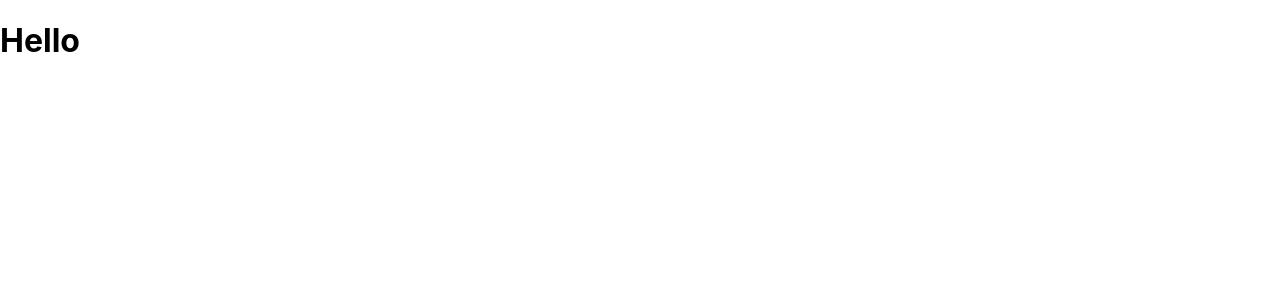
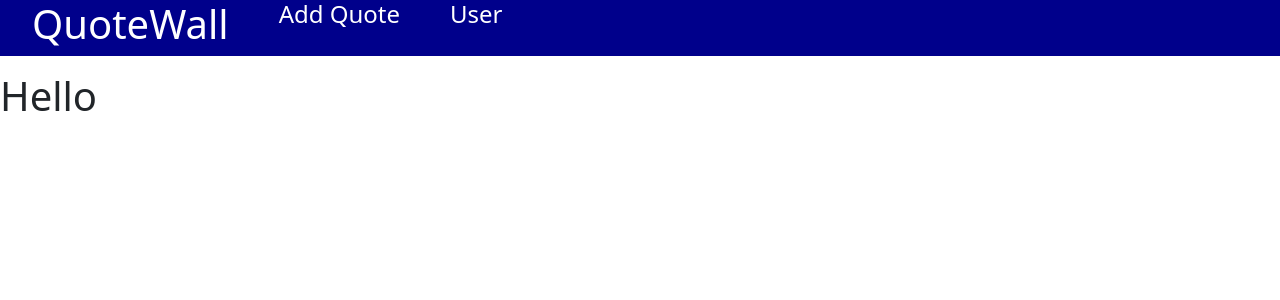
Before and after one commit to Mrmckney/react-quote-wall, a React (Create React App) app: page /login in a window 1280 px wide. Shown: the top 300 px of the page. Built offline with nearby package versions, Linux system fonts and the light colour scheme.

Commit message:
Added nav with routes

```diff
--- a/package.json
+++ b/package.json
@@ -6,8 +6,11 @@
     "@testing-library/jest-dom": "^5.11.4",
     "@testing-library/react": "^11.1.0",
     "@testing-library/user-event": "^12.1.10",
+    "bootstrap": "5.1.0",
     "react": "^17.0.2",
+    "react-bootstrap": "^2.0.0-beta.6",
     "react-dom": "^17.0.2",
+    "react-router-dom": "^5.3.0",
     "react-scripts": "4.0.3",
     "web-vitals": "^1.0.1"
   },
--- a/src/App.css
+++ b/src/App.css
@@ -1,38 +1,13 @@
-.App {
-  text-align: center;
+ul {
+  display: flex;
+  list-style: none;
+  justify-content: left;
 }
 
-.App-logo {
-  height: 40vmin;
-  pointer-events: none;
+nav {
+  background-color: darkblue;
 }
 
-@media (prefers-reduced-motion: no-preference) {
-  .App-logo {
-    animation: App-logo-spin infinite 20s linear;
-  }
+li {
+ padding-right: 50px;
 }
-
-.App-header {
-  background-color: #282c34;
-  min-height: 100vh;
-  display: flex;
-  flex-direction: column;
-  align-items: center;
-  justify-content: center;
-  font-size: calc(10px + 2vmin);
-  color: white;
-}
-
-.App-link {
-  color: #61dafb;
-}
-
-@keyframes App-logo-spin {
-  from {
-    transform: rotate(0deg);
-  }
-  to {
-    transform: rotate(360deg);
-  }
-}
--- a/src/App.js
+++ b/src/App.js
@@ -1,10 +1,45 @@
-import logo from './logo.svg';
+import { BrowserRouter as Router, Switch, Route, Link } from "react-router-dom";
 import './App.css';
+import 'bootstrap/dist/css/bootstrap.min.css';
+import CreateQuote from "./components/CreateQuote";
+import QuoteWall from "./components/QuoteWall";
+import Login from "./components/Login";
 
 function App() {
   return (
-    <h1>Hello</h1>
-  );
+    <Router>
+        <nav>
+          <ul>
+            <li>
+              <Link to="/" style={{textDecoration: "none", color: "white"}}>
+                <h1>QuoteWall</h1>
+              </Link>
+            </li>
+            <li>
+              <Link to="/quote" style={{textDecoration: "none", color: "white"}}>
+                <h4>Add Quote</h4>
+              </Link>
+            </li>
+            <li>
+              <Link to="/login" style={{textDecoration: "none", color: "white"}}>
+                <h4>User</h4>
+              </Link>
+            </li>
+          </ul>
+        </nav>
+        <Switch>
+          <Route path="/quote">
+            <CreateQuote />
+          </Route>
+          <Route path="/login">
+            <Login />
+          </Route>
+          <Route path="/">
+            <QuoteWall />
+          </Route>
+        </Switch>
+    </Router>
+  )
 }
 
 export default App;
--- /dev/null
+++ b/src/components/CreateQuote.jsx
@@ -0,0 +1,7 @@
+function CreateQuote() {
+    return(
+        <h1>Hello</h1>
+    )
+}
+
+export default CreateQuote
--- /dev/null
+++ b/src/components/Login.jsx
@@ -0,0 +1,7 @@
+function Login(){
+    return(
+        <h1>Hello</h1>
+    )
+}
+
+export default Login
--- /dev/null
+++ b/src/components/QuoteWall.jsx
@@ -0,0 +1,7 @@
+function QuoteWall() {
+    return(
+        <h2>Quotes</h2>
+    )
+}
+
+export default QuoteWall
```
Also changed, not shown: 1 other file (tests, documents, lock files or other folders).
